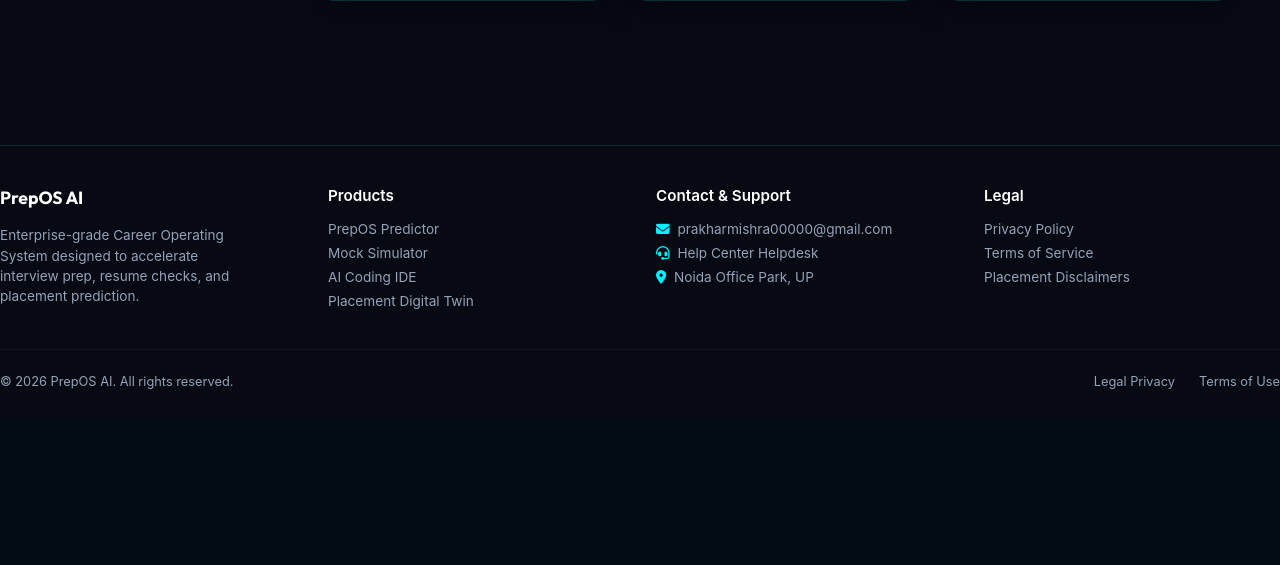
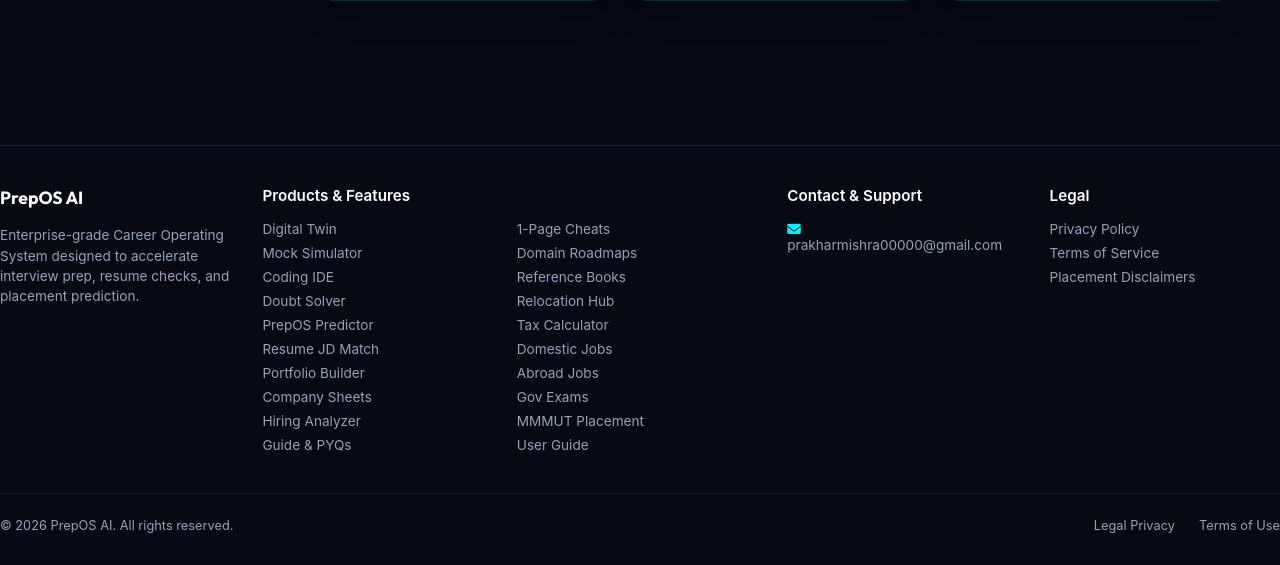
Before and after one commit to prakharmishra00000-cell/placement-prep-ai, a Flask app: page / in a window 1280 px wide. Shown: the part 1437-2002 px from the top of the page. Before the commit the page ends 1826 px from the top, so only its background shows below. Run offline with Flask 3, Linux system fonts and the light colour scheme; data that the repository does not hold is empty; some libraries are stand-ins or nearby versions.

Commit message:
Simplify Contact Support footer section and list all 20 features under Products

```diff
--- a/templates/index.html
+++ b/templates/index.html
@@ -2360,21 +2360,39 @@
                         <h4 style="font-family: var(--font-heading); color: #fff; font-weight: 700; margin-bottom: 1rem; font-size: 1.1rem;">PrepOS AI</h4>
                         <p style="color: var(--text-muted); font-size: 0.85rem; line-height: 1.5; max-width: 250px; margin: 0;">Enterprise-grade Career Operating System designed to accelerate interview prep, resume checks, and placement prediction.</p>
                     </div>
-                    <div>
-                        <h5 style="color: #fff; font-weight: 600; margin-bottom: 1rem; font-size: 0.95rem; margin-top: 0;">Products</h5>
-                        <ul style="list-style: none; padding: 0; display: flex; flex-direction: column; gap: 0.5rem; font-size: 0.85rem; margin: 0;">
-                            <li><a href="#" onclick="document.querySelector('[data-tab=placeiq]').click();" style="color: var(--text-muted); text-decoration: none; transition: color 0.2s;" onmouseover="this.style.color='var(--neon-cyan)'" onmouseout="this.style.color='var(--text-muted)'">PrepOS Predictor</a></li>
-                            <li><a href="#" onclick="document.querySelector('[data-tab=interview]').click();" style="color: var(--text-muted); text-decoration: none; transition: color 0.2s;" onmouseover="this.style.color='var(--neon-cyan)'" onmouseout="this.style.color='var(--text-muted)'">Mock Simulator</a></li>
-                            <li><a href="#" onclick="document.querySelector('[data-tab=coding]').click();" style="color: var(--text-muted); text-decoration: none; transition: color 0.2s;" onmouseover="this.style.color='var(--neon-cyan)'" onmouseout="this.style.color='var(--text-muted)'">AI Coding IDE</a></li>
-                            <li><a href="#" onclick="document.querySelector('[data-tab=twin]').click();" style="color: var(--text-muted); text-decoration: none; transition: color 0.2s;" onmouseover="this.style.color='var(--neon-cyan)'" onmouseout="this.style.color='var(--text-muted)'">Placement Digital Twin</a></li>
-                        </ul>
+                    <div style="grid-column: span 2;">
+                        <h5 style="color: #fff; font-weight: 600; margin-bottom: 1rem; font-size: 0.95rem; margin-top: 0;">Products & Features</h5>
+                        <div style="display: grid; grid-template-columns: 1fr 1fr; gap: 1rem; font-size: 0.85rem;">
+                            <ul style="list-style: none; padding: 0; display: flex; flex-direction: column; gap: 0.5rem; margin: 0;">
+                                <li><a href="#" onclick="document.querySelector('[data-tab=twin]').click();" style="color: var(--text-muted); text-decoration: none; transition: color 0.2s;" onmouseover="this.style.color='var(--neon-cyan)'" onmouseout="this.style.color='var(--text-muted)'">Digital Twin</a></li>
+                                <li><a href="#" onclick="document.querySelector('[data-tab=interview]').click();" style="color: var(--text-muted); text-decoration: none; transition: color 0.2s;" onmouseover="this.style.color='var(--neon-cyan)'" onmouseout="this.style.color='var(--text-muted)'">Mock Simulator</a></li>
+                                <li><a href="#" onclick="document.querySelector('[data-tab=coding]').click();" style="color: var(--text-muted); text-decoration: none; transition: color 0.2s;" onmouseover="this.style.color='var(--neon-cyan)'" onmouseout="this.style.color='var(--text-muted)'">Coding IDE</a></li>
+                                <li><a href="#" onclick="document.querySelector('[data-tab=copilot]').click();" style="color: var(--text-muted); text-decoration: none; transition: color 0.2s;" onmouseover="this.style.color='var(--neon-cyan)'" onmouseout="this.style.color='var(--text-muted)'">Doubt Solver</a></li>
+                                <li><a href="#" onclick="document.querySelector('[data-tab=placeiq]').click();" style="color: var(--text-muted); text-decoration: none; transition: color 0.2s;" onmouseover="this.style.color='var(--neon-cyan)'" onmouseout="this.style.color='var(--text-muted)'">PrepOS Predictor</a></li>
+                                <li><a href="#" onclick="document.querySelector('[data-tab=resume]').click();" style="color: var(--text-muted); text-decoration: none; transition: color 0.2s;" onmouseover="this.style.color='var(--neon-cyan)'" onmouseout="this.style.color='var(--text-muted)'">Resume JD Match</a></li>
+                                <li><a href="#" onclick="document.querySelector('[data-tab=portfolio]').click();" style="color: var(--text-muted); text-decoration: none; transition: color 0.2s;" onmouseover="this.style.color='var(--neon-cyan)'" onmouseout="this.style.color='var(--text-muted)'">Portfolio Builder</a></li>
+                                <li><a href="#" onclick="document.querySelector('[data-tab=sheet-generator]').click();" style="color: var(--text-muted); text-decoration: none; transition: color 0.2s;" onmouseover="this.style.color='var(--neon-cyan)'" onmouseout="this.style.color='var(--text-muted)'">Company Sheets</a></li>
+                                <li><a href="#" onclick="document.querySelector('[data-tab=hiring]').click();" style="color: var(--text-muted); text-decoration: none; transition: color 0.2s;" onmouseover="this.style.color='var(--neon-cyan)'" onmouseout="this.style.color='var(--text-muted)'">Hiring Analyzer</a></li>
+                                <li><a href="#" onclick="document.querySelector('[data-tab=guide]').click();" style="color: var(--text-muted); text-decoration: none; transition: color 0.2s;" onmouseover="this.style.color='var(--neon-cyan)'" onmouseout="this.style.color='var(--text-muted)'">Guide & PYQs</a></li>
+                            </ul>
+                            <ul style="list-style: none; padding: 0; display: flex; flex-direction: column; gap: 0.5rem; margin: 0;">
+                                <li><a href="#" onclick="document.querySelector('[data-tab=cheatsheet]').click();" style="color: var(--text-muted); text-decoration: none; transition: color 0.2s;" onmouseover="this.style.color='var(--neon-cyan)'" onmouseout="this.style.color='var(--text-muted)'">1-Page Cheats</a></li>
+                                <li><a href="#" onclick="document.querySelector('[data-tab=roadmap]').click();" style="color: var(--text-muted); text-decoration: none; transition: color 0.2s;" onmouseover="this.style.color='var(--neon-cyan)'" onmouseout="this.style.color='var(--text-muted)'">Domain Roadmaps</a></li>
+                                <li><a href="#" onclick="document.querySelector('[data-tab=books]').click();" style="color: var(--text-muted); text-decoration: none; transition: color 0.2s;" onmouseover="this.style.color='var(--neon-cyan)'" onmouseout="this.style.color='var(--text-muted)'">Reference Books</a></li>
+                                <li><a href="#" onclick="document.querySelector('[data-tab=relocation]').click();" style="color: var(--text-muted); text-decoration: none; transition: color 0.2s;" onmouseover="this.style.color='var(--neon-cyan)'" onmouseout="this.style.color='var(--text-muted)'">Relocation Hub</a></li>
+                                <li><a href="#" onclick="document.querySelector('[data-tab=tax-advisor]').click();" style="color: var(--text-muted); text-decoration: none; transition: color 0.2s;" onmouseover="this.style.color='var(--neon-cyan)'" onmouseout="this.style.color='var(--text-muted)'">Tax Calculator</a></li>
+                                <li><a href="#" onclick="document.querySelector('[data-tab=jobs]').click();" style="color: var(--text-muted); text-decoration: none; transition: color 0.2s;" onmouseover="this.style.color='var(--neon-cyan)'" onmouseout="this.style.color='var(--text-muted)'">Domestic Jobs</a></li>
+                                <li><a href="#" onclick="document.querySelector('[data-tab=abroad]').click();" style="color: var(--text-muted); text-decoration: none; transition: color 0.2s;" onmouseover="this.style.color='var(--neon-cyan)'" onmouseout="this.style.color='var(--text-muted)'">Abroad Jobs</a></li>
+                                <li><a href="#" onclick="document.querySelector('[data-tab=exams]').click();" style="color: var(--text-muted); text-decoration: none; transition: color 0.2s;" onmouseover="this.style.color='var(--neon-cyan)'" onmouseout="this.style.color='var(--text-muted)'">Gov Exams</a></li>
+                                <li><a href="#" onclick="document.querySelector('[data-tab=mmmut]').click();" style="color: var(--text-muted); text-decoration: none; transition: color 0.2s;" onmouseover="this.style.color='var(--neon-cyan)'" onmouseout="this.style.color='var(--text-muted)'">MMMUT Placement</a></li>
+                                <li><a href="#" onclick="document.querySelector('[data-tab=docs]').click();" style="color: var(--text-muted); text-decoration: none; transition: color 0.2s;" onmouseover="this.style.color='var(--neon-cyan)'" onmouseout="this.style.color='var(--text-muted)'">User Guide</a></li>
+                            </ul>
+                        </div>
                     </div>
                     <div>
                         <h5 style="color: #fff; font-weight: 600; margin-bottom: 1rem; font-size: 0.95rem; margin-top: 0;">Contact & Support</h5>
                         <ul style="list-style: none; padding: 0; display: flex; flex-direction: column; gap: 0.5rem; font-size: 0.85rem; color: var(--text-muted); margin: 0;">
                             <li><i class="fa-solid fa-envelope" style="color: var(--neon-cyan); margin-right: 4px;"></i> prakharmishra00000@gmail.com</li>
-                            <li><i class="fa-solid fa-headset" style="color: var(--neon-cyan); margin-right: 4px;"></i> Help Center Helpdesk</li>
-                            <li><i class="fa-solid fa-location-dot" style="color: var(--neon-cyan); margin-right: 4px;"></i> Noida Office Park, UP</li>
                         </ul>
                     </div>
                     <div>
```
Also changed, not shown: 3 other files.
